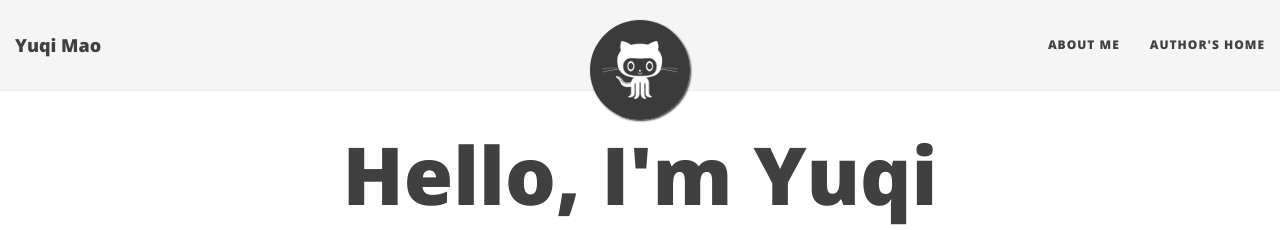
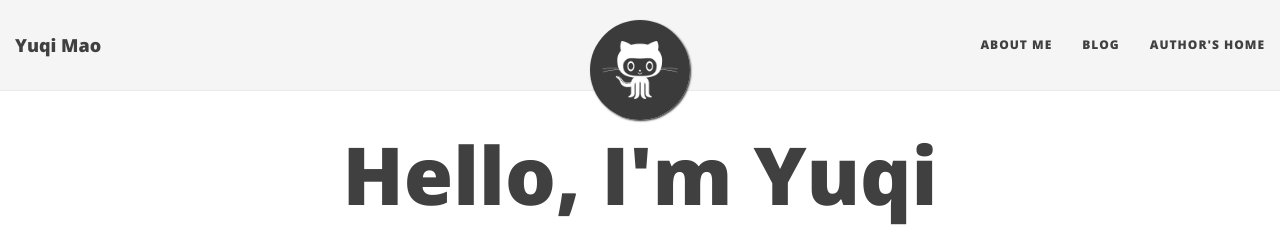
Before and after one commit to yqmao17/yqmao17.github.io, a Jekyll site: the page built from index.html, in a window 1280 px wide. Shown: the top 230 px of the page. Built offline with Jekyll 4.4.1, drawn with Linux system fonts in a browser that asks for light colours; nearby versions of some CDN libraries; the list of posts is cut into pages by our own code.

Commit message:
add blogs

```diff
--- a/_config.yml
+++ b/_config.yml
@@ -21,6 +21,8 @@ description: Personal website for Yuqi Mao
 # List of links in the navigation bar
 navbar-links:
   About Me: "aboutme"
+#  Projects: "projects"
+  Blog: "blog"
 #   Resources:
 #     - Beautiful Jekyll: "http://deanattali.com/beautiful-jekyll/"
 #     - Learn markdown: "http://www.markdowntutorial.com/"
```
